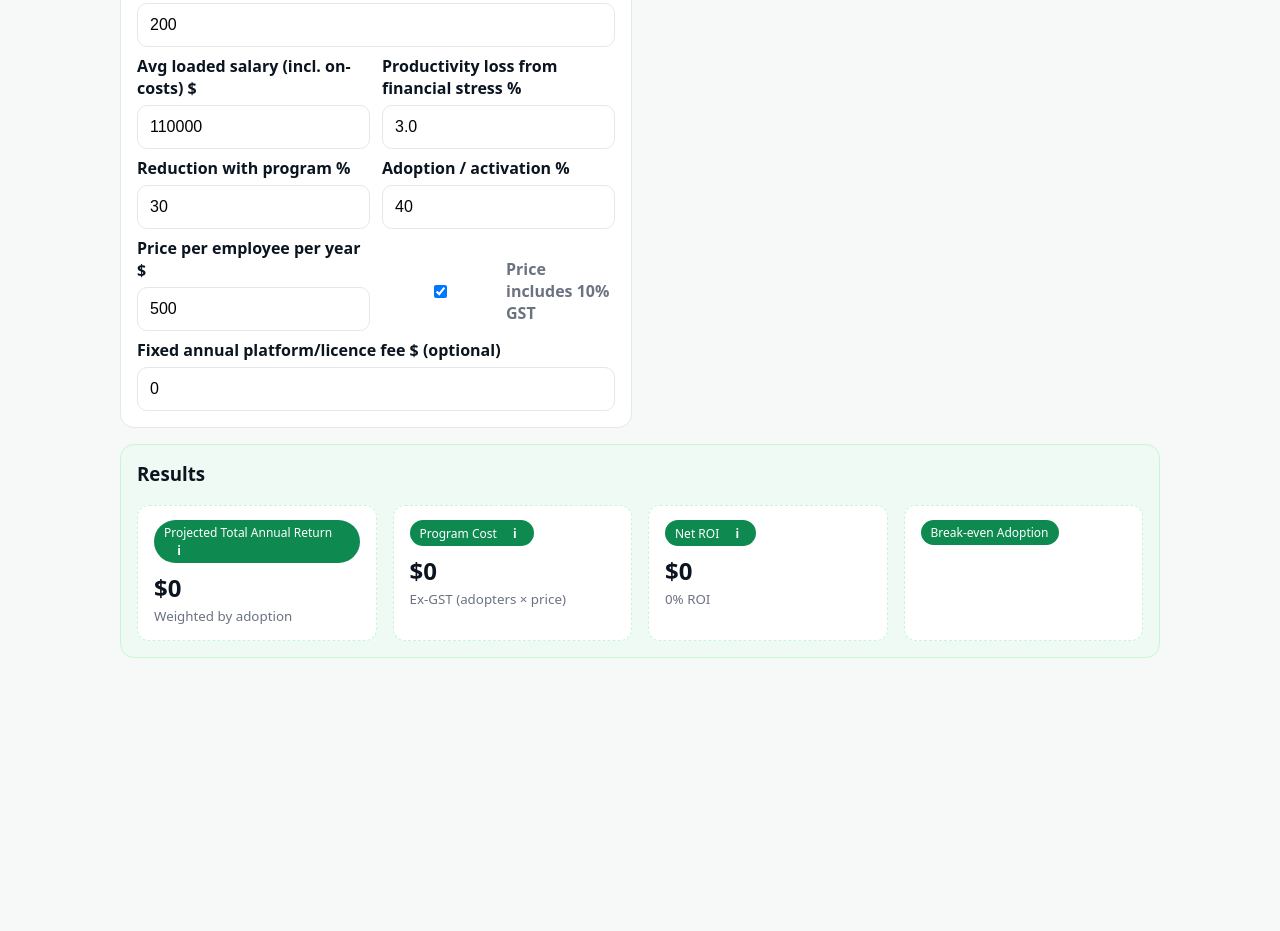
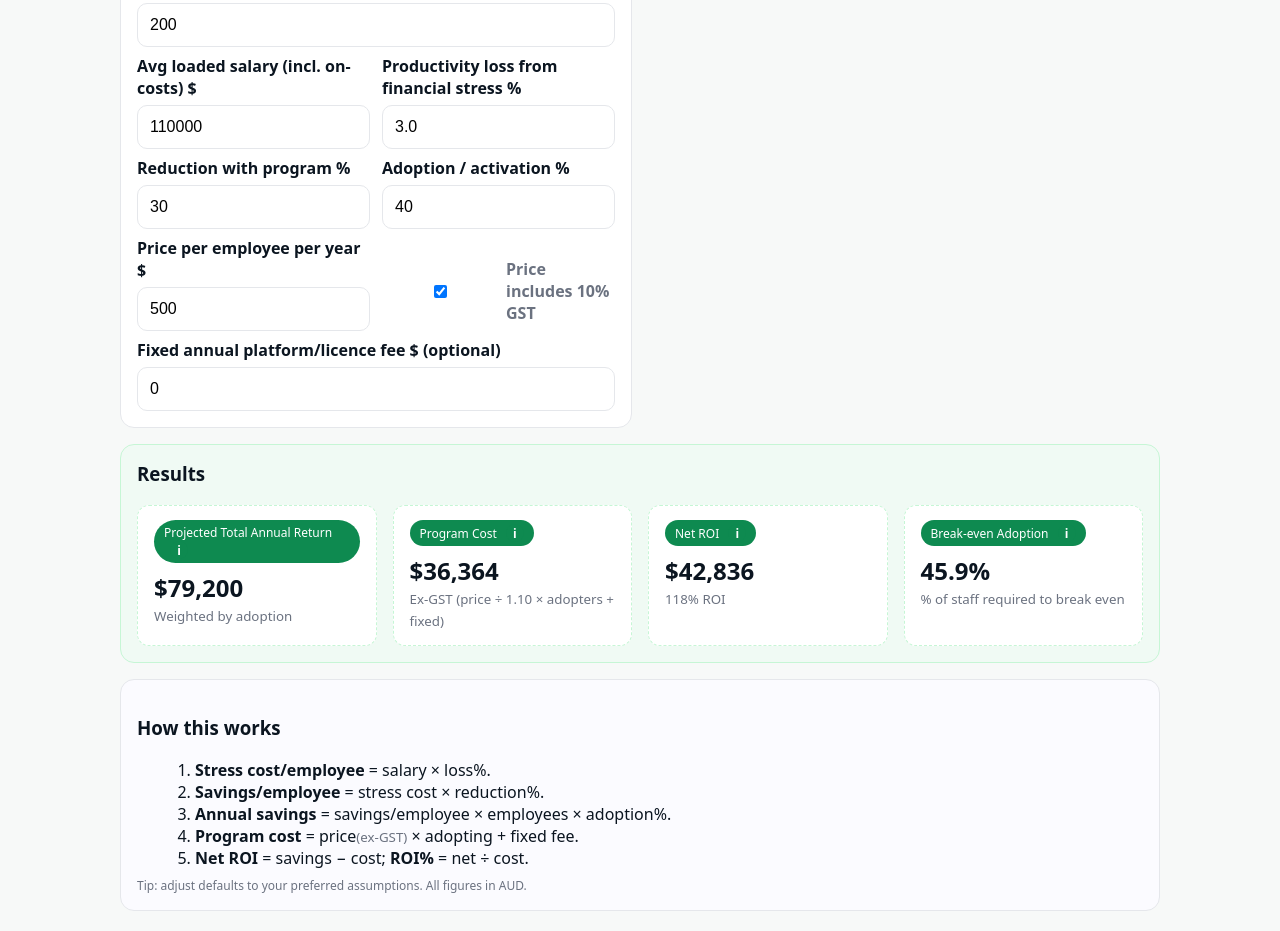
Before and after one commit to ThaChozanJuan/seedli-roi-calculator-manus, a plain HTML site: page index.html in a window 1280 px wide. Shown: the part 203-1134 px from the top of the page. Before the commit the page ends 881 px from the top, so only its background shows below. Drawn offline with Linux system fonts and the light colour scheme.

Commit message:
Update index.html

```diff
--- a/index.html
+++ b/index.html
@@ -164,4 +164,94 @@
           </div>
 
           <div class="kbox" data-tip="Minimum activation rate needed to break even.">
-            <div class="tag">Break-even Adoption <span clas
+            <div class="tag">Break-even Adoption <span class="info" data-role="info">i</span></div>
+            <h2 id="breakeven">—</h2>
+            <small>% of staff required to break even</small>
+            <div class="tip">Break-even = priceUsed ÷ savingsPerEmp. Shows the activation % needed for savings to equal cost.</div>
+          </div>
+        </div>
+      </div>
+
+      <!-- How this works -->
+      <div class="card aside">
+        <h3>How this works</h3>
+        <ol>
+          <li><b>Stress cost/employee</b> = salary × loss%.</li>
+          <li><b>Savings/employee</b> = stress cost × reduction%.</li>
+          <li><b>Annual savings</b> = savings/employee × employees × adoption%.</li>
+          <li><b>Program cost</b> = price<small>(ex-GST)</small> × adopting + fixed fee.</li>
+          <li><b>Net ROI</b> = savings − cost; <b>ROI%</b> = net ÷ cost.</li>
+        </ol>
+        <div class="footnote">Tip: adjust defaults to your preferred assumptions. All figures in AUD.</div>
+      </div>
+    </div>
+  </div>
+
+<script>
+(function(){
+  const $ = (id) => document.getElementById(id);
+  const fmtAUD = (n) => n.toLocaleString('en-AU',{style:'currency',currency:'AUD',maximumFractionDigits:0});
+
+  function calc(){
+    const emp = +$('employees').value || 0;
+    const salary = +$('salary').value || 0;
+    const loss = (+$('lossPct').value || 0)/100;
+    const red = (+$('reductionPct').value || 0)/100;
+    const adopt = (+$('adoptionPct').value || 0)/100;
+    const price = +$('pricePerEmp').value || 0;
+    const gstIncl = $('gstIncl').checked;
+    const fixed = +$('fixedFee').value || 0;
+
+    const priceUsed = gstIncl ? (price/1.10) : price;        // ex-GST for ROI
+    $('costNote').textContent = gstIncl ? 'Ex-GST (price ÷ 1.10 × adopters + fixed)' : 'Adopters × price + fixed';
+
+    const stressPerEmp = salary * loss;
+    const savePerEmp   = stressPerEmp * red;
+    const adopters     = emp * adopt;
+
+    const annualSavings = savePerEmp * adopters;
+    const programCost   = (priceUsed * adopters) + fixed;
+    const net           = annualSavings - programCost;
+    const roi           = programCost > 0 ? (net / programCost) : 0;
+    const beAdopt       = (priceUsed > 0 && savePerEmp > 0) ? (priceUsed / savePerEmp) : NaN;
+
+    $('savings').textContent   = fmtAUD(annualSavings);
+    $('cost').textContent      = fmtAUD(programCost);
+    $('net').textContent       = fmtAUD(net);
+    $('roiPct').textContent    = `${(roi*100).toFixed(0)}% ROI`;
+    $('breakeven').textContent = isFinite(beAdopt) ? `${(beAdopt*100).toFixed(1)}%` : '—';
+  }
+
+  // Recalc on all inputs
+  document.querySelectorAll('input').forEach(el=>{
+    el.addEventListener('input', calc);
+    el.addEventListener('change', calc);
+  });
+
+  // Info bubbles (click to toggle; click outside to close)
+  function wireTips(){
+    document.querySelectorAll('.kbox .info').forEach(btn=>{
+      btn.addEventListener('click', (e)=>{
+        const box = e.currentTarget.closest('.kbox');
+        document.querySelectorAll('.kbox').forEach(b=>{ if(b!==box) b.classList.remove('open'); });
+        box.classList.toggle('open');
+      });
+    });
+    document.addEventListener('click', (e)=>{
+      if(!e.target.closest('.kbox')) document.querySelectorAll('.kbox').forEach(b=>b.classList.remove('open'));
+    });
+  }
+
+  // Download PDF (native—works everywhere)
+  function downloadPDF(){
+    window.print(); // user selects "Save as PDF"
+  }
+
+  $('pdfBtn').addEventListener('click', downloadPDF);
+
+  wireTips();
+  calc();
+})();
+</script>
+</body>
+</html>
```
